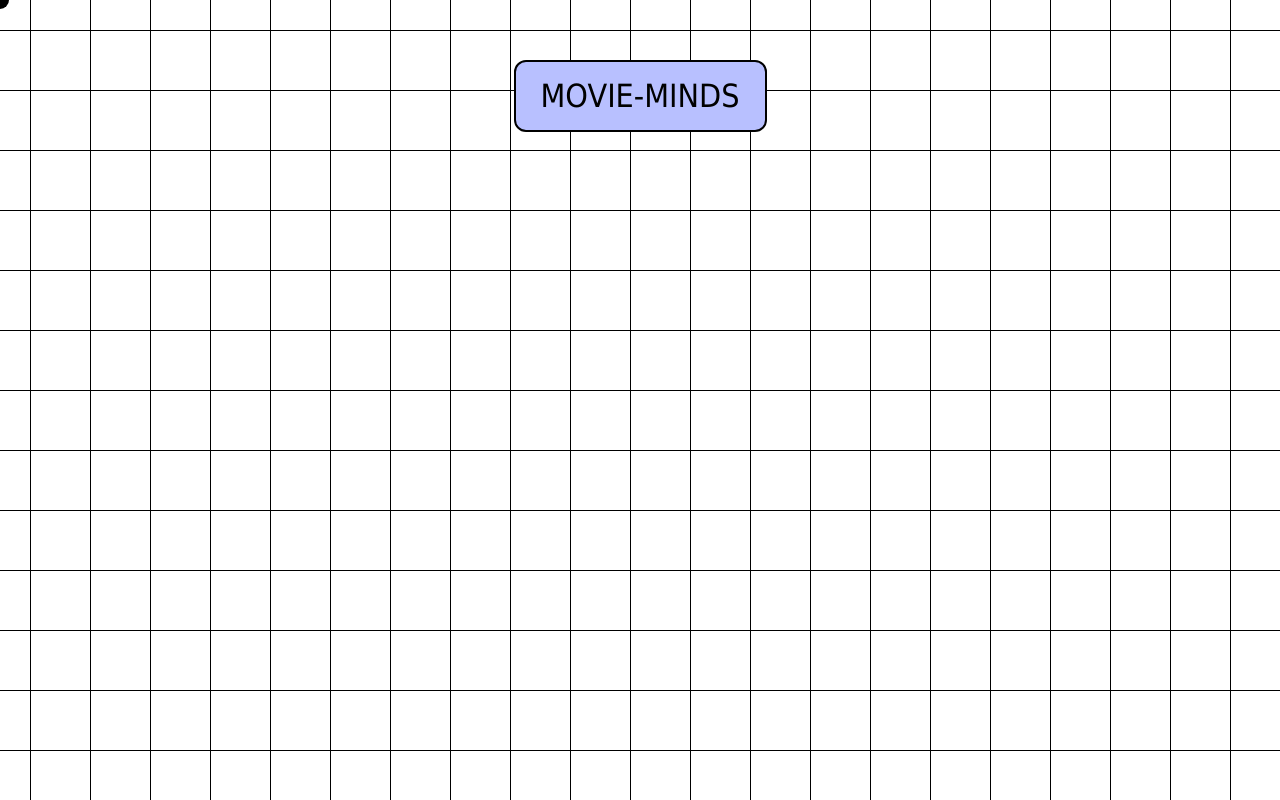
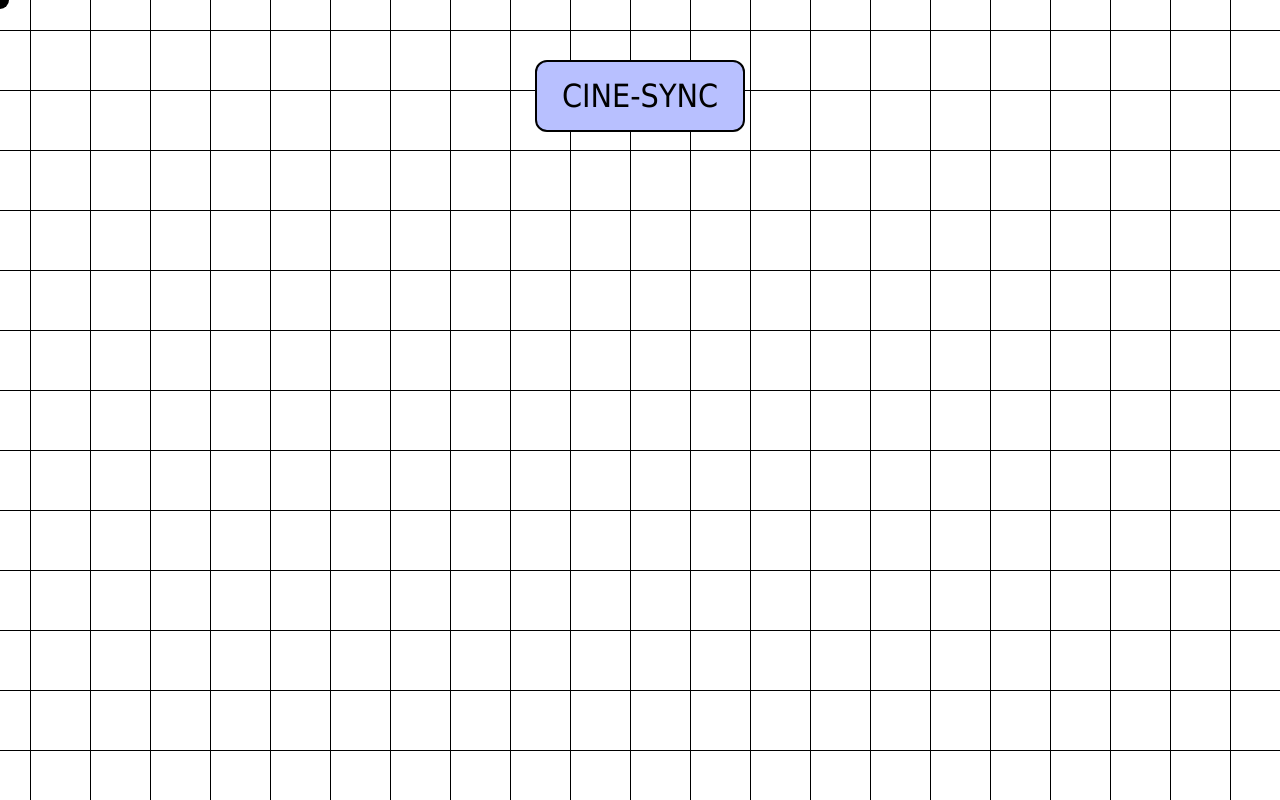
Before and after one commit to imbhuvanesh/B-minds, a website: page index.html in a window 1280 px wide. Drawn offline with Linux system fonts and the light colour scheme; a web font is replaced by a local one.

Commit message:
Update index.html

```diff
--- a/index.html
+++ b/index.html
@@ -5,7 +5,7 @@
 
   <meta charset="UTF-8" />
   <meta name="viewport" content="width=device-width, initial-scale=1" />
-  <title>B's-Realm</title>
+  <title>Movie-Community</title>
 
   <!-- Google Font -->
   <link href="https://fonts.googleapis.com/css2?family=DotGothic16&display=swap" rel="stylesheet" />
@@ -20,7 +20,7 @@
   <main>
     <!-- Heading -->
     <div class="heading-container">
-      <button id="revealButton" class="bold-heading"> Movie-Minds </button>
+      <button id="revealButton" class="bold-heading">Cine-Sync</button>
     </div>
 
     <!-- Movies & Add Form Row -->
```
